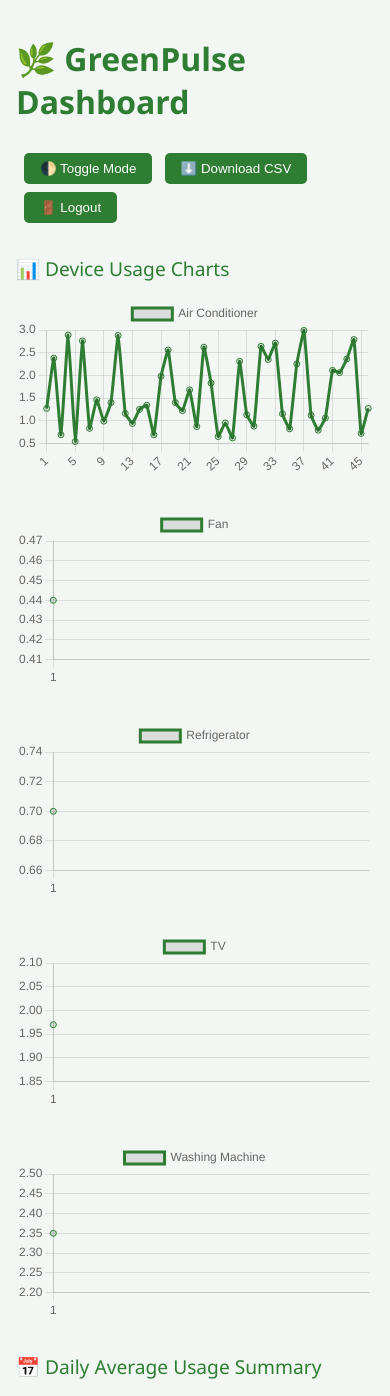
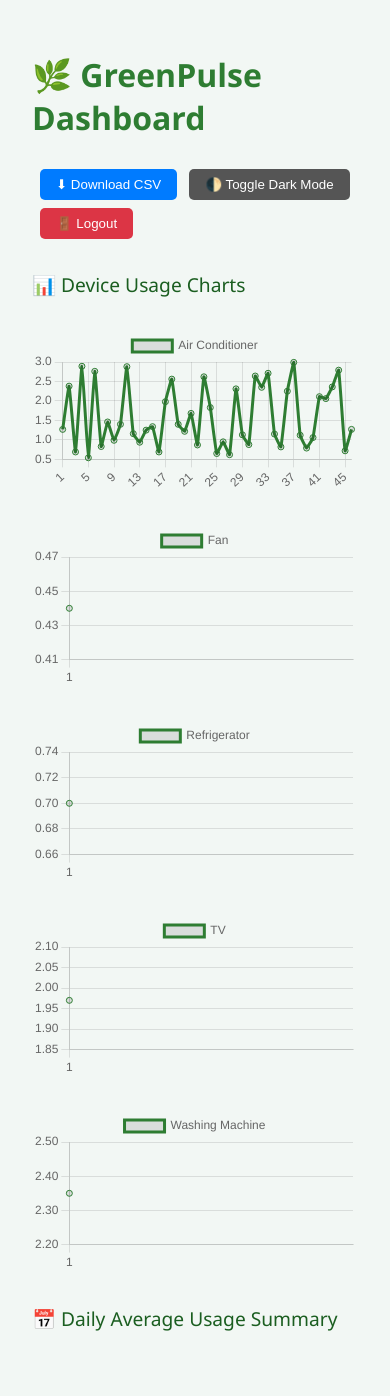
Before and after one commit to DalavaiHemanth/greenpulse, a Flask app: page /dashboard in a window 390 px wide. Shown: the top 1396 px of the page. After the commit the page ends 1331 px from the top, so only its background shows below. Run offline with Flask 3, Linux system fonts and the light colour scheme; a user stored in the database is signed in; data that the repository does not hold is empty; a map, chart or similar area stays blank; parts of the project's set-up code (start-up, migrations or seed data) failed here and were passed over.

Commit message:
UI: Added logout, dark mode, download button, responsive layout

```diff
--- a/templates/dashboard.html
+++ b/templates/dashboard.html
@@ -4,84 +4,95 @@
     <meta charset="UTF-8">
     <title>GreenPulse Dashboard</title>
     <script src="https://cdn.jsdelivr.net/npm/chart.js"></script>
+    <meta name="viewport" content="width=device-width, initial-scale=1.0">
     <style>
         body {
             font-family: 'Segoe UI', sans-serif;
-            margin: 1rem;
-            background-color: var(--bg);
-            color: var(--text);
-            transition: all 0.3s ease-in-out;
-        }
-
-        :root {
-            --bg: #f2f7f4;
-            --text: #000;
-            --box: #e8f5e9;
-            --border: #2e7d32;
-        }
-
-        .dark-mode {
-            --bg: #121212;
-            --text: #f1f1f1;
-            --box: #263238;
-            --border: #81c784;
+            margin: 2rem;
+            background-color: #f2f7f4;
+            color: #000;
+            transition: background-color 0.3s, color 0.3s;
         }
 
         h1 {
-            color: var(--border);
-        }
-
-        .top-bar {
-            display: flex;
-            justify-content: space-between;
-            flex-wrap: wrap;
-            align-items: center;
-            margin-bottom: 1rem;
+            color: #2e7d32;
         }
 
         .tip-box {
             margin-bottom: 1rem;
             padding: 1rem;
-            border-left: 5px solid var(--border);
-            background-color: var(--box);
+            border-left: 5px solid #2e7d32;
+            background-color: #e8f5e9;
             border-radius: 5px;
         }
 
-        .section-title {
-            font-size: 1.2rem;
+        .chart-container {
             margin-top: 2rem;
-            color: var(--border);
-        }
-
-        .chart-container {
-            margin-top: 1rem;
         }
 
         canvas {
             margin-bottom: 2rem;
         }
 
-        .btn {
+        .section-title {
+            font-size: 1.2rem;
+            margin-top: 2rem;
+            color: #1b5e20;
+        }
+
+        .top-bar {
+            display: flex;
+            flex-wrap: wrap;
+            justify-content: space-between;
+            align-items: center;
+            margin-bottom: 1rem;
+        }
+
+        .top-bar button {
+            margin-left: 0.5rem;
             padding: 0.5rem 1rem;
             border: none;
-            background-color: var(--border);
-            color: white;
             border-radius: 5px;
             cursor: pointer;
-            margin-left: 0.5rem;
         }
 
-        .btn:hover {
-            background-color: #1b5e20;
+        .logout-btn {
+            background-color: #dc3545;
+            color: white;
         }
 
-        @media (max-width: 768px) {
+        .download-btn {
+            background-color: #007bff;
+            color: white;
+        }
+
+        .dark-toggle-btn {
+            background-color: #555;
+            color: white;
+        }
+
+        /* Dark Mode */
+        body.dark-mode {
+            background-color: #1c1c1c;
+            color: #ddd;
+        }
+
+        body.dark-mode .tip-box {
+            background-color: #2e2e2e;
+            color: #eee;
+        }
+
+        body.dark-mode .section-title {
+            color: #80cbc4;
+        }
+
+        @media screen and (max-width: 600px) {
             .top-bar {
                 flex-direction: column;
                 align-items: flex-start;
             }
 
-            .btn {
+            .top-bar button {
                 margin-top: 0.5rem;
             }
         }
@@ -91,9 +102,9 @@
     <div class="top-bar">
         <h1>🌿 GreenPulse Dashboard</h1>
         <div>
-            <button class="btn" onclick="toggleDarkMode()">🌓 Toggle Mode</button>
-            <button class="btn" onclick="window.location.href='/download'">⬇️ Download CSV</button>
-            <button class="btn" onclick="window.location.href='/logout'">🚪 Logout</button>
+            <button class="download-btn" onclick="window.location.href='/download'">⬇ Download CSV</button>
+            <button class="dark-toggle-btn" onclick="toggleDarkMode()">🌓 Toggle Dark Mode</button>
+            <button class="logout-btn" onclick="window.location.href='/logout'">🚪 Logout</button>
         </div>
     </div>
 
```
